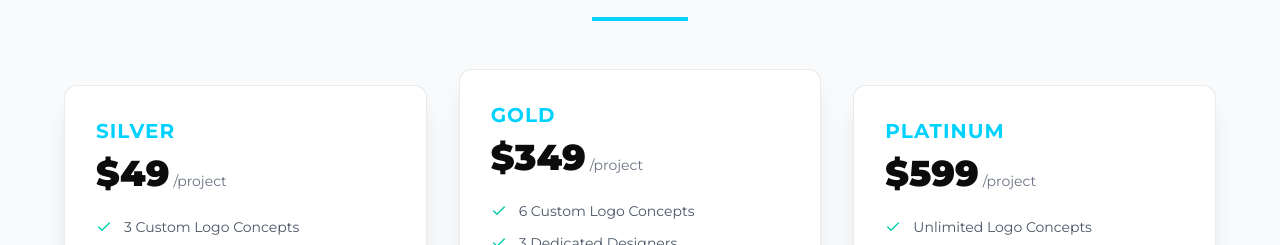
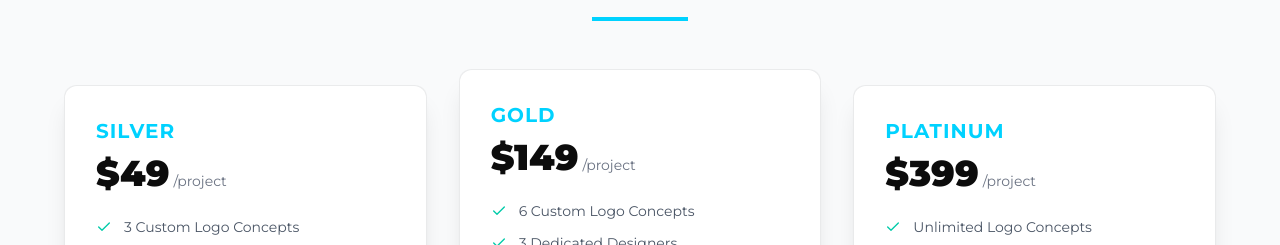
Before and after one commit to MaryamJami1/Company-web, a Next.js app: page /logo-design in a window 1280 px wide. Shown: the part 1200-1445 px from the top of the page. Built offline with nearby package versions, Linux system fonts and the light colour scheme.

Commit message:
Update page.tsx

```diff
--- a/src/app/logo-design/page.tsx
+++ b/src/app/logo-design/page.tsx
@@ -41,7 +41,7 @@ export default function LogoDesignPage() {
         },
         {
           name: "Gold",
-          price: "$349",
+          price: "$149",
           features: [
             "6 Custom Logo Concepts",
             "3 Dedicated Designers",
@@ -54,7 +54,7 @@ export default function LogoDesignPage() {
         },
         {
           name: "Platinum",
-          price: "$599",
+          price: "$399",
           features: [
             "Unlimited Logo Concepts",
             "4 Dedicated Designers",
```
